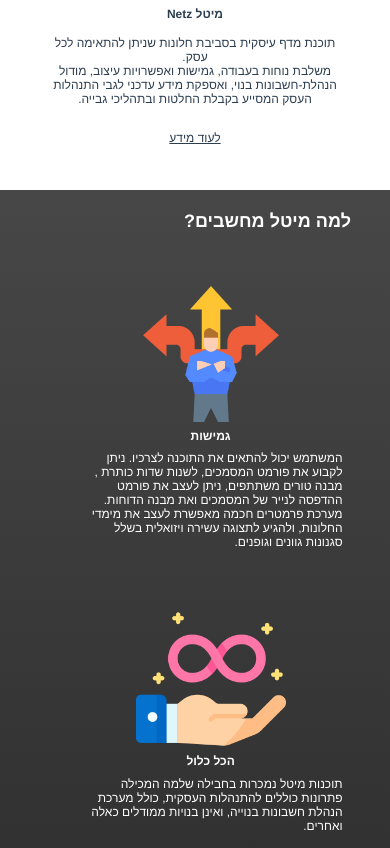
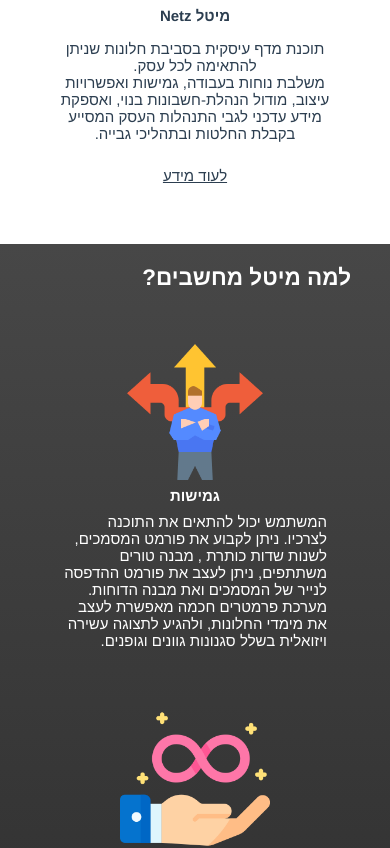
Before and after one commit to itaytzdaka/metal-client, a Vue app: page / in a window 390 px wide. Shown: the part 1846-2694 px from the top of the page. Built offline with nearby package versions, Linux system fonts and the light colour scheme.

Commit message:
mobile adjust

```diff
--- a/src/App.vue
+++ b/src/App.vue
@@ -36,19 +36,14 @@ html{
   margin: auto;
 }
 
-@media only screen and (max-width: 1200px) {
+
+@media only screen and (max-width: 450px) {
   :root {
-    font-size: 14px;
+    font-size: 15px;
   }
 }
 
-@media only screen and (max-width: 900px) {
-  :root {
-    font-size: 13px;
-  }
-}
-
-@media only screen and (max-width: 450px) {
+@media only screen and (max-width: 300px) {
   :root {
     font-size: 12px;
   }
--- a/src/components/Benefits.vue
+++ b/src/components/Benefits.vue
@@ -111,7 +111,7 @@ img {
 @media only screen and (max-width: 450px) {
   .benefit {
     place-items: center;
-    margin: 15% 0;
+    margin: 15% auto;
   }
 }
 </style>
--- a/src/components/Contact.vue
+++ b/src/components/Contact.vue
@@ -61,7 +61,7 @@ export default {
 
       } catch (error) {
         alert("התרחשה שגיאה");
-        console.log("error: ",{ error })
+        console.log("error: ", { error })
       }
       // Reset form field
       this.firstName = '';
@@ -86,6 +86,7 @@ export default {
 .box {
   display: flex;
   margin: 5% 0;
+  padding: 5% 0;
   width: 72%;
   min-height: 80%;
   background: white;
@@ -195,6 +196,12 @@ p {
 
 @media only screen and (max-width: 450px) {
 
+  .box {
+    width: 100%;
+    margin: 0;
+    border-radius: 0;
+  }
+
   input[type=text],
   input[type=email],
   textarea {
--- a/src/components/Header.vue
+++ b/src/components/Header.vue
@@ -40,13 +40,14 @@ h4{
 
 @media only screen and (max-width: 900px) {
   .header {
-    font-size: 1.4rem;
+    font-size: 1rem;
   }
 }
 
 @media only screen and (max-width: 450px) {
   .header {
-    font-size: 1.2rem;
+    height: 40vh;
+    font-size: 0.8rem;
   }
 }
 </style>
--- a/src/components/Softwares.vue
+++ b/src/components/Softwares.vue
@@ -89,5 +89,9 @@ img {
   }
 }
 
-
+@media only screen and (max-width: 900px) {
+  .software {
+    margin: 10% 0;
+  }
+}
 </style>
```
